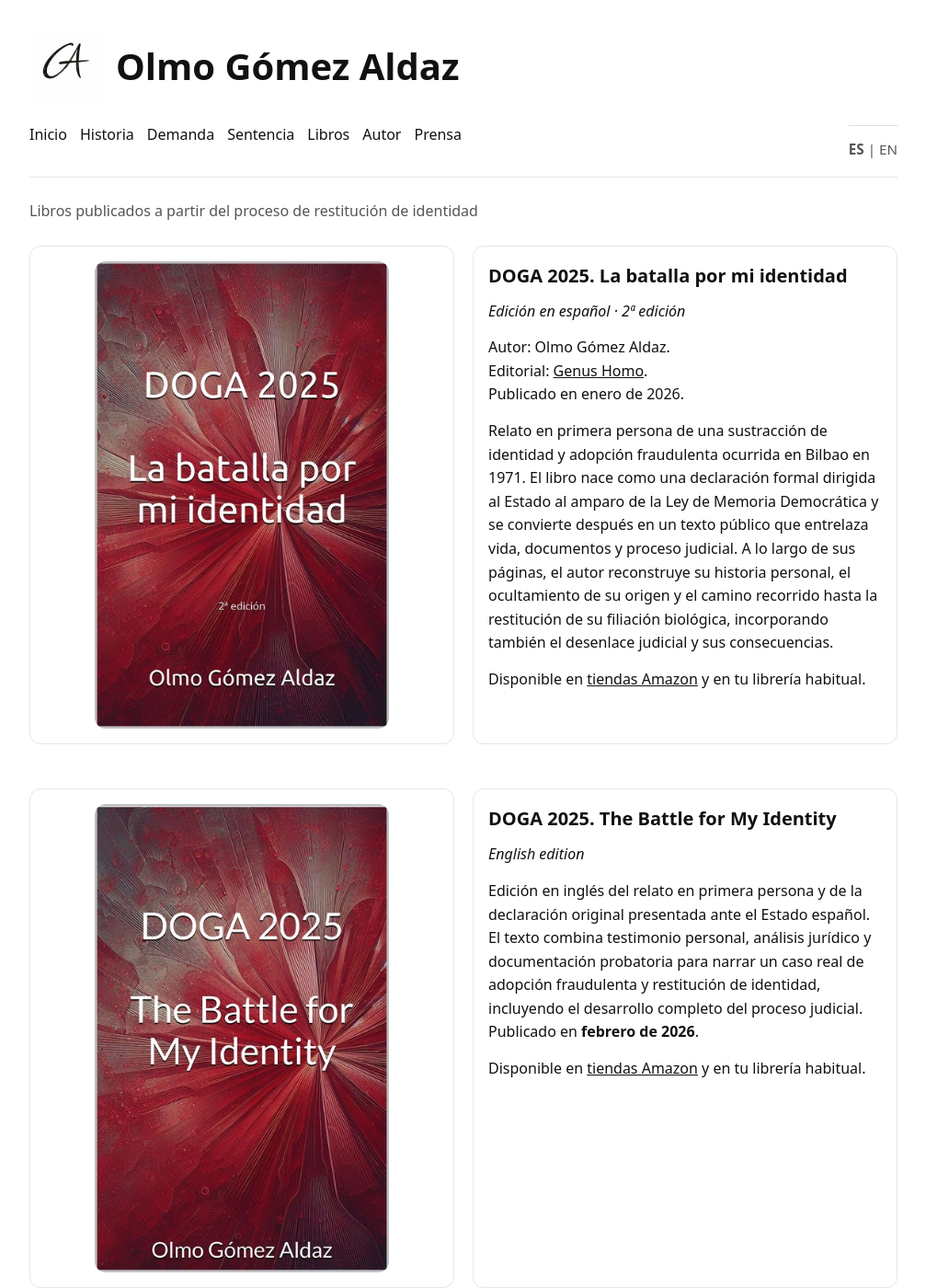
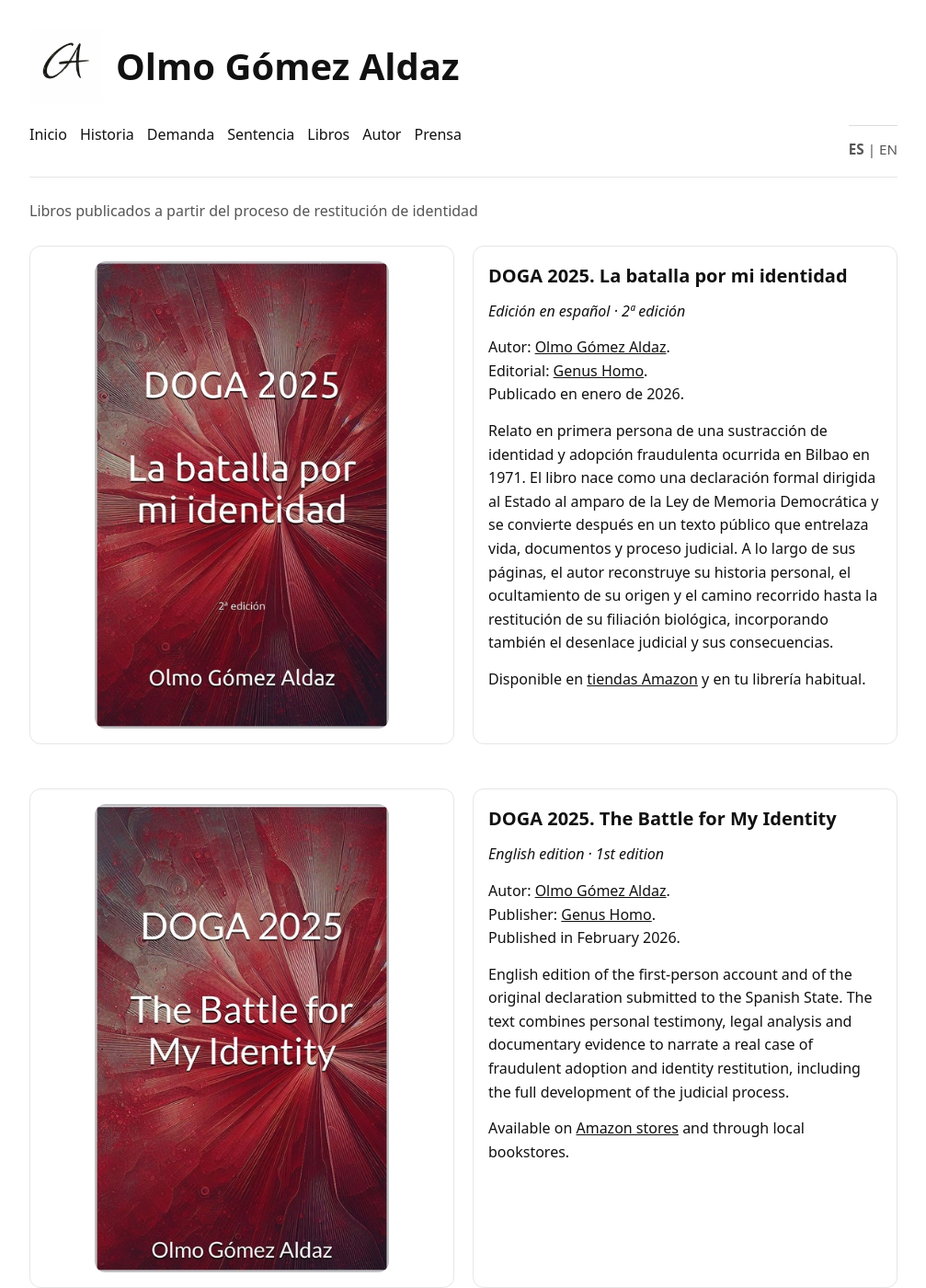
Before and after one commit to olmogaldaz/olmogaldaz.github.io, a Jekyll site: the page built from es/libros/index.html, in a window 1280 px wide and 1400 px high. Shown: the whole window at 92% size, without its empty margins (136-1143 px from the left). Built offline with Jekyll 4.4.1, drawn with Linux system fonts in a browser that asks for light colours.

Commit message:
Update index.html

```diff
--- a/es/libros/index.html
+++ b/es/libros/index.html
@@ -31,7 +31,7 @@ description: Libros publicados a partir del proceso de restitución de identidad
           <p><em>Edición en español · 2ª edición</em></p>
 
           <p>
-            Autor: Olmo Gómez Aldaz.<br>
+            Autor: <a href="/es/autor/">Olmo Gómez Aldaz</a>.<br>
             Editorial: <a href="/es/genus-homo/">Genus Homo</a>.<br>
             Publicado en enero de 2026.
           </p>
@@ -61,16 +61,24 @@ description: Libros publicados a partir del proceso de restitución de identidad
                style="width:100%; max-width:320px; height:auto; border-radius:12px; display:block; margin:0 auto;">
         </div>
 
-        <div class="card">
-          <h2>DOGA 2025. The Battle for My Identity</h2>
-          <p><em>English edition</em></p>
+          <div class="card">
+            <h2>DOGA 2025. The Battle for My Identity</h2>
+            <p><em>English edition · 1st edition</em></p>
 
-          <p>Edición en inglés del relato en primera persona y de la declaración original presentada ante el Estado español. El texto combina testimonio personal, análisis jurídico y documentación probatoria para narrar un caso real de adopción fraudulenta y restitución de identidad, incluyendo el desarrollo completo del proceso judicial. Publicado en <strong>febrero de 2026</strong>.</p>
+            <p>
+              Autor: <a href="/es/autor/">Olmo Gómez Aldaz</a>.<br>
+              Publisher: <a href="/en/genus-homo/">Genus Homo</a>.<br>
+              Published in February 2026.
+            </p>
 
-          <p>Disponible en <a href="https://amzn.eu/d/02IwJ8Wc" target="_blank" rel="noopener noreferrer">tiendas Amazon</a> y en tu librería habitual.</p>
-        </div>
+            <p>
+              English edition of the first-person account and of the original declaration submitted to the Spanish State. The text combines personal testimony, legal analysis and documentary evidence to narrate a real case of fraudulent adoption and identity restitution, including the full development of the judicial process.
+            </p>
 
-      </div>
+            <p>
+              Available on <a href="https://amzn.eu/d/02IwJ8Wc" target="_blank" rel="noopener noreferrer">Amazon stores</a> and through local bookstores.
+            </p>
+          </div>
 
       </div>
 
```
